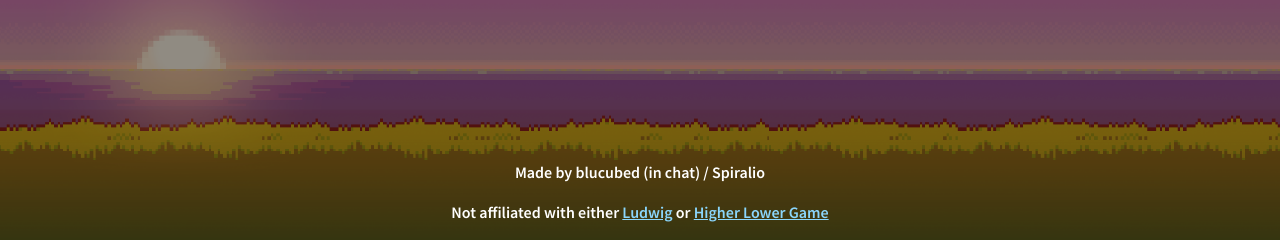
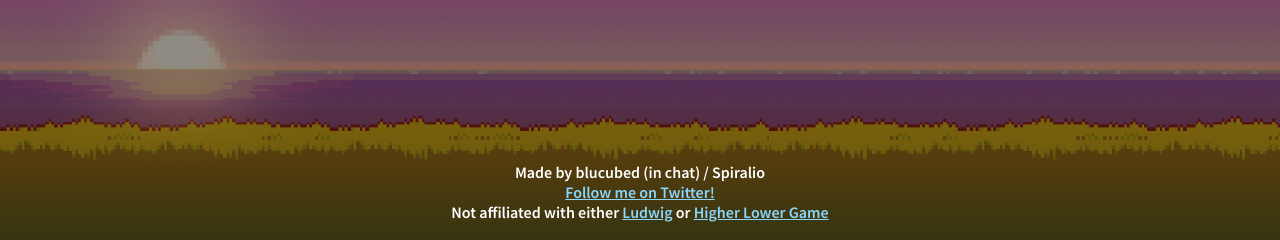
Before and after one commit to blucubed/blucubed.github.io, a plain HTML site: page ludwig/index.html in a window 1280 px wide. Shown: the part 560-800 px from the top of the page. Drawn offline with Linux system fonts and the light colour scheme; a script that the page names is missing.

Commit message:
Update index.html

```diff
--- a/ludwig/index.html
+++ b/ludwig/index.html
@@ -44,6 +44,6 @@
             <div id="high-score">High Score: 0</div>
             <div id="score">Score: 0</div>
         </div>
-    <div class="footer">Made by blucubed (in chat) / Spiralio<br><br>Not affiliated with either <a href="https://ludwig.gg/" target="_blank">Ludwig</a> or <a href="http://www.higherlowergame.com/" target="_blank">Higher Lower Game</a></div>
+    <div class="footer">Made by blucubed (in chat) / Spiralio<br><a href="https://twitter.com/spiralio?lang=en">Follow me on Twitter!</a><br>Not affiliated with either <a href="https://ludwig.gg/" target="_blank">Ludwig</a> or <a href="http://www.higherlowergame.com/" target="_blank">Higher Lower Game</a></div>
     </body>
 </html>
```
